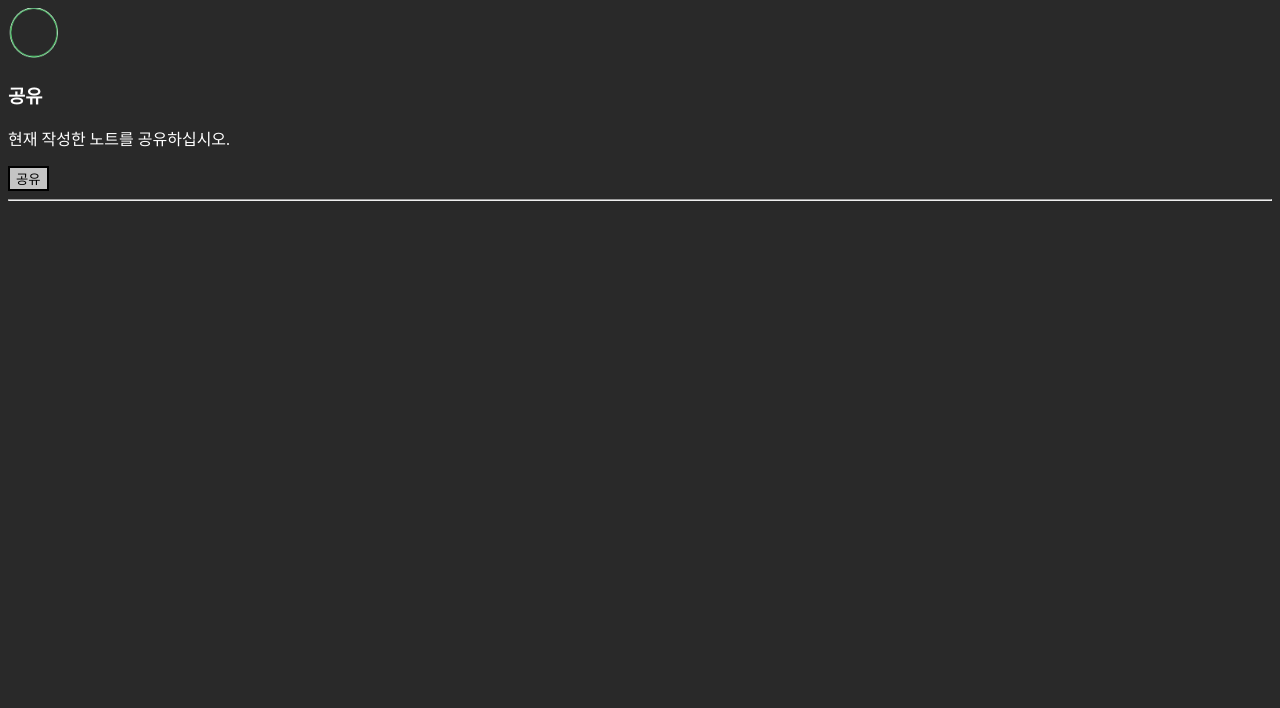
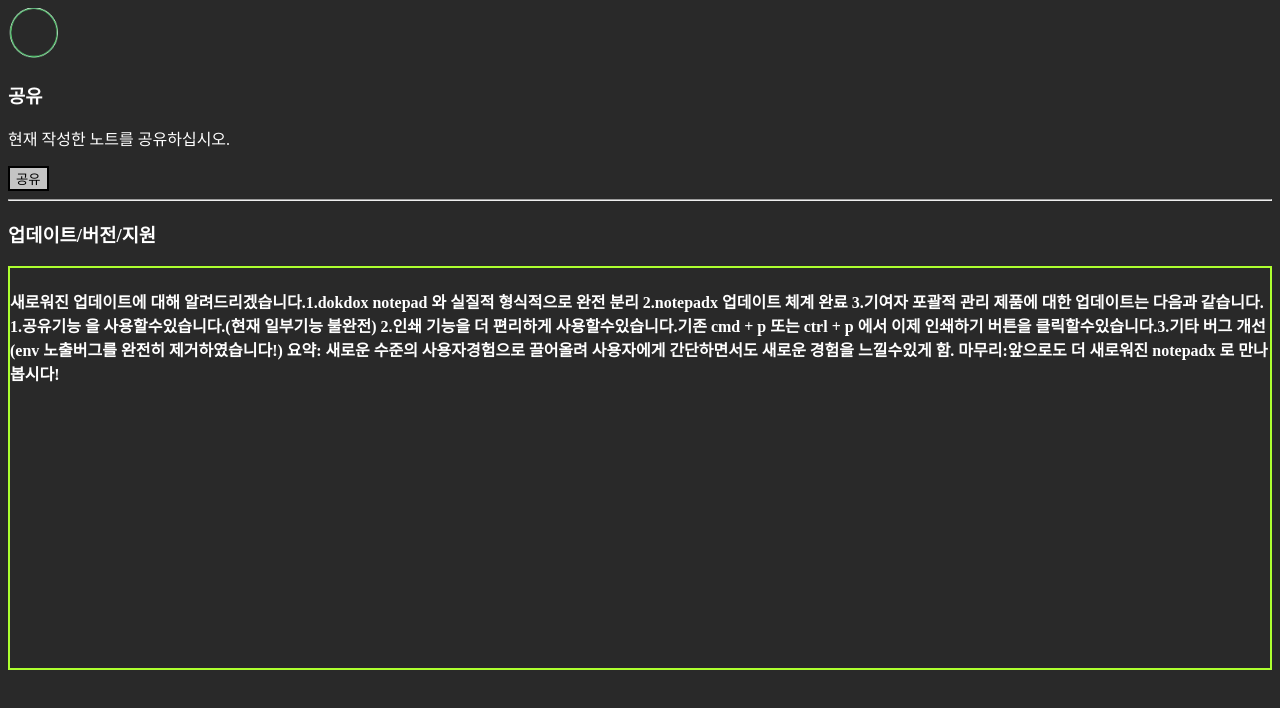
Before and after one commit to dokdoxofficial/notepada, a React (Create React App) app: page /save in a window 1280 px wide. Shown: the top 708 px of the page. Built offline with nearby package versions, Linux system fonts and the light colour scheme; a web font is replaced by a local one.

Commit message:
version update

```diff
--- a/src/App.css
+++ b/src/App.css
@@ -43,18 +43,35 @@
   border:2px rgb(0, 0, 0) solid;
   font-family: font-gmarket;
 }
+
+footer{
+  width: 99%;
+}
 .loading{
   background-color: rgb(58, 74, 43);
   color:rgb(255, 252, 252);
   border:2px rgb(0, 0, 0) solid;
   width: 99%;
 }
-img{
-  width: 200pt;
-  height: 200pt;
+
+#update{
+  height: 400px;
+  border: 2px solid greenyellow;
+  animation-name:inani;
+  animation-duration: 3s;
+
 }
-footer{
-  width: 99%;
+
+
+@keyframes inani{
+  from{
+     height:  0px;
+     opacity: 0%;
+  }
+  to{
+     height:400px;
+     opacity:400%;
+  }
 }
 
 #savelogo{
@@ -75,8 +92,8 @@
 
 @media print {
   body {
-    background-color: white; /* 인쇄 시 배경색을 흰색으로 */
-    color: black; /* 인쇄 시 글자색을 검은색으로 */
+    background-color: white;
+    color: black;
   }
   button{
     display: none;
--- a/src/App.js
+++ b/src/App.js
@@ -67,6 +67,7 @@
   return (
 
     <div className="App">
+
          <Link to="/save">
          <img src={savelogo} id ="savelogo" alt='저장/공유 등을 할려면 이버튼을 클릭해주세요.'></img>
          </Link>
@@ -88,7 +89,6 @@
           style={{ marginRight: "10px" }}
         />
          <button onClick={ai}>작성요청</button>
-
          <button id="print" onClick={()=>{window.print()}}>인쇄</button>
          </div>
 
@@ -96,11 +96,10 @@
           <h5>{loading}</h5>
           <h5>{va}</h5>
          </div>
-
          <textarea id="notepadarea"style={{color:color}}></textarea>
          <footer>
          <a href="https://www.flaticon.com/free-icons/document" title="document icons"><h5>Document icons created by Freepik - Flaticon</h5></a>
-         <h5>notepada.netlify.app-notepada-v2.0.0</h5>
+         <h5>notepadx.netlify.app-notepadx-v2.5.0</h5>
          </footer>
     </div>
 
--- a/src/pages/save.js
+++ b/src/pages/save.js
@@ -2,6 +2,7 @@
 import { Link } from "react-router-dom";
 //import image
 import savelogo from '../savelogo.png'
+
 export default function Save() {
   return (
     <>
@@ -12,6 +13,13 @@
      <p>현재 작성한 노트를 공유하십시오.</p>
      <button onClick={()=>{navigator.share()}}>공유</button>
      <hr></hr>
+     <h3>업데이트/버전/지원</h3>
+     <div id="update">
+      <h4>새로워진 업데이트에 대해 알려드리겠습니다.1.dokdox notepad 와 실질적 형식적으로 완전 분리 2.notepadx 업데이트 체계 완료 3.기여자 포괄적 관리 제품에 대한 업데이트는 다음과 같습니다.
+        1.공유기능 을 사용할수있습니다.(현재 일부기능 불완전) 2.인쇄 기능을 더 편리하게 사용할수있습니다.기존 cmd + p 또는 ctrl + p 에서 이제 인쇄하기 버튼을 클릭할수있습니다.3.기타 버그 개선(env 노출버그를 완전히 제거하였습니다!) 요약:
+        새로운 수준의 사용자경험으로 끌어올려 사용자에게 간단하면서도 새로운 경험을 느낄수있게 함. 마무리:앞으로도 더 새로워진 notepadx 로 만나봅시다!
+</h4>
+     </div>
 
  </>
   )
```
